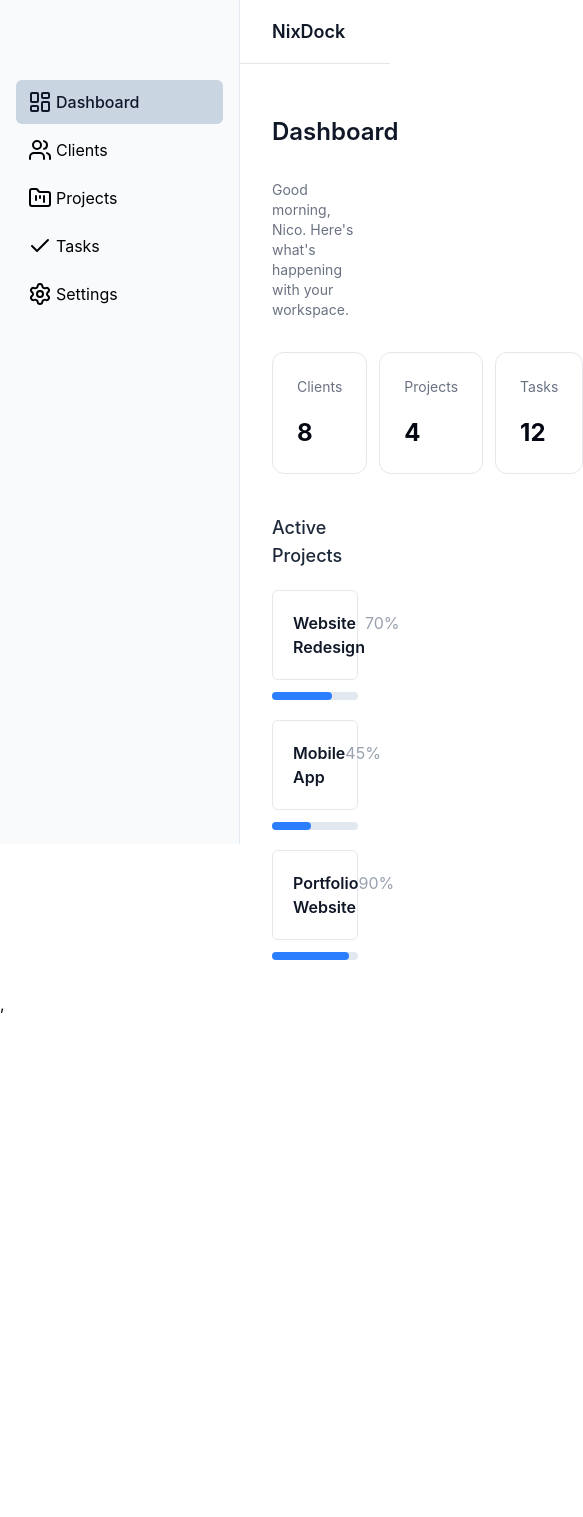
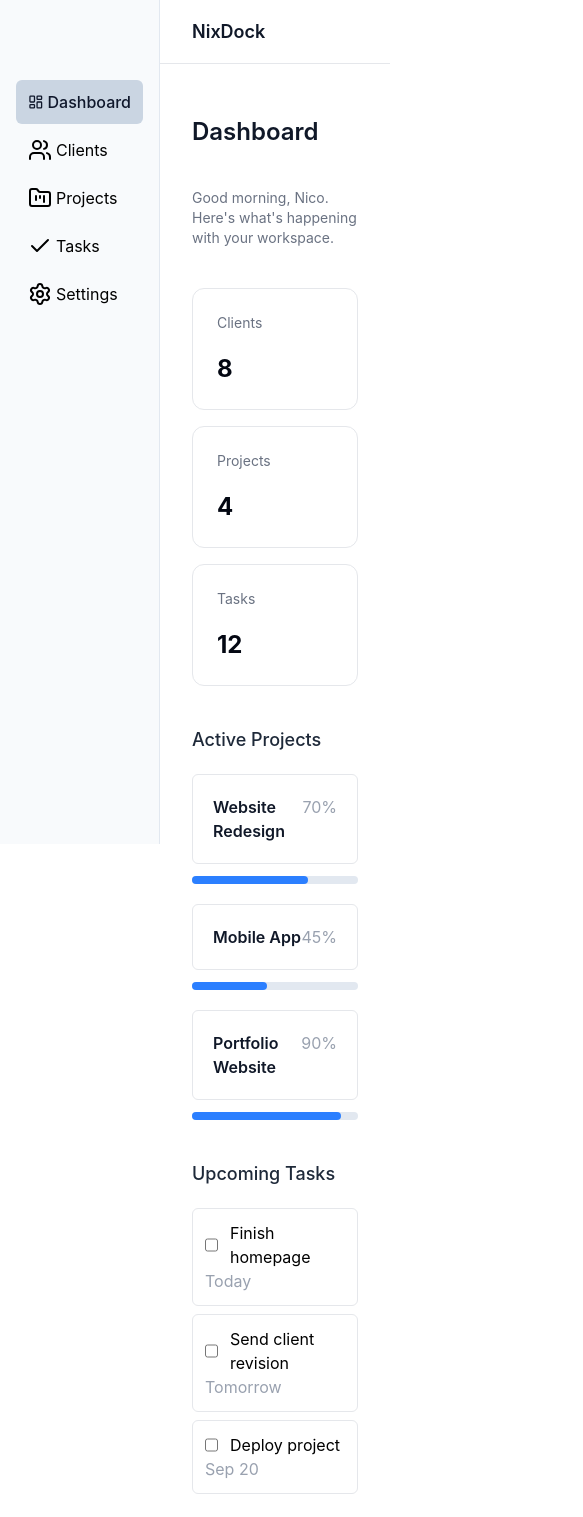
Before and after one commit to nico-devstudio/NixDock, a React (Vite) app: page / in a window 390 px wide. Shown: the top 1517 px of the page, 583 px wide, since content can reach past the window. Before the commit the page ends 1016 px from the top, so only its background shows below. Built offline with nearby package versions, Linux system fonts and the light colour scheme.

Commit message:
feat: complete responsive dashboard layout

```diff
--- a/src/components/Header.jsx
+++ b/src/components/Header.jsx
@@ -1,6 +1,6 @@
 export default function Header() {
   return (
-    <header className="bg-white fixed top-0 right-0 left-60 px-8 h-16 z-10 border-b border-gray-200 flex items-center text-lg font-semibold text-gray-900">
+    <header className="bg-white fixed top-0 right-0 left-40 md:left-60 px-8 h-16 z-10 border-b border-gray-200 flex items-center text-lg font-semibold text-gray-900">
       NixDock
     </header>
   );
--- a/src/components/Sidebar.jsx
+++ b/src/components/Sidebar.jsx
@@ -14,7 +14,7 @@ export default function Sidebar() {
     "px-3 py-2.5 min-h-10 rounded-md flex items-center gap-1 bg-slate-300 text-slate-900 font-medium";
 
   return (
-    <aside className="flex flex-col gap-1 w-60 h-screen px-4 pt-20 bg-slate-50 border-r border-slate-200 fixed top-0 left-0">
+    <aside className="flex flex-col gap-1 w-40 md:w-60 h-screen px-4 pt-20 bg-slate-50 border-r border-slate-200 fixed top-0 left-0">
       <NavLink
         className={({ isActive }) =>
           isActive ? sideBarActiveStyle : sideBarPagesStyle
--- a/src/layouts/RootLayout.jsx
+++ b/src/layouts/RootLayout.jsx
@@ -8,7 +8,7 @@ export default function RootLayout() {
     <>
       <Header />
       <Sidebar />
-      <main className="bg-white p-8 ml-60 mt-20">
+      <main className="bg-white p-8 ml-40 md:ml-60 mt-20">
         <Dashboard />
       </main>
     </>
--- a/src/pages/Dashboard.jsx
+++ b/src/pages/Dashboard.jsx
@@ -1,19 +1,27 @@
 export default function Dashboard() {
   const cardsStyle =
     "border border-gray-200 rounded-xl p-6 text-sm text-gray-500 hover:border-gray-300 hover:shadow-sm transition flex-1";
-  const numbersStyle = "text-2xl text-gray-950 block mt-5";
+  const numbersStyle = "text-2xl text-gray-950 block mt-5 ";
+  const container =
+    "flex flex-wrap justify-between border border-gray-200 rounded-md";
+  const activeProjectTitleStyle = "text-gray-900 font-semibold flex-1";
+  const mutedText = "text-gray-400";
+  const actProjOuterProgStyle = "h-2 bg-slate-200 rounded-full w-full mt-3";
+  const actProjInnerProgStyle = "h-2 bg-blue-500 rounded-full";
+  const h2Style = "text-lg font-medium text-gray-800";
 
   return (
     <>
-      <h1 className="text-2xl font-semibold text-gray-900 mb-8 mt-1 ">
+      <div className="max-w-5xl">
+        <h1 className="text-2xl font-semibold text-gray-900 mb-10 mt-1 ">
           Dashboard
         </h1>
 
-      <p className="text-sm text-gray-500 mb-8">
+        <p className="text-sm text-gray-500 mb-10">
           Good morning, Nico. Here's what's happening with your workspace.
         </p>
 
-      <section className="flex flex-row gap-3">
+        <section className="flex flex-col gap-4 md:flex-row">
           <div className={cardsStyle}>
             <p>Clients</p>
             <strong className={numbersStyle}>8</strong>
@@ -29,37 +37,83 @@ export default function Dashboard() {
         </section>
 
         <section className="mt-10">
-        <h2 className="text-lg font-medium text-gray-800">Active Projects</h2>
+          <h2 className={h2Style}>Active Projects</h2>
           <div className="space-y-5 mt-5">
             <div>
-            <div className="flex justify-between border border-gray-200 rounded-md p-5">
-              <p className="text-gray-900 font-semibold">Website Redesign</p>
-              <p className="text-gray-400">70%</p>
+              <div className={`${container} p-5`}>
+                <p className={activeProjectTitleStyle}>Website Redesign</p>
+                <p className={`${mutedText} shrink-0`}>70%</p>
               </div>
-            <div className="h-2  bg-slate-200 rounded-full w-full mt-3">
-              <div className="h-2 bg-blue-500 rounded-full w-[70%]"></div>
+              <div className={actProjOuterProgStyle}>
+                <div className={`${actProjInnerProgStyle} w-[70%]`}></div>
               </div>
             </div>
             <div>
-            <div className="flex justify-between border border-gray-200 rounded-md p-5">
-              <p className="text-gray-900 font-semibold">Mobile App</p>
-              <p className="text-gray-400">45%</p>
+              <div className={`${container} p-5`}>
+                <p className={activeProjectTitleStyle}>Mobile App</p>
+                <p className={`${mutedText} shrink-0`}>45%</p>
               </div>
-            <div className="h-2  bg-slate-200 rounded-full w-full mt-3">
-              <div className="h-2 bg-blue-500 rounded-full w-[45%]"></div>
+              <div className={actProjOuterProgStyle}>
+                <div className={`${actProjInnerProgStyle} w-[45%]`}></div>
               </div>
             </div>
             <div>
-            <div className="flex justify-between border border-gray-200 rounded-md p-5">
-              <p className="text-gray-900 font-semibold">Portfolio Website</p>
-              <p className="text-gray-400">90%</p>
+              <div className={`${container} p-5`}>
+                <p className={activeProjectTitleStyle}>Portfolio Website</p>
+                <p className={`${mutedText} shrink-0`}>90%</p>
               </div>
-            <div className="h-2  bg-slate-200 rounded-full w-full mt-3">
-              <div className="h-2 bg-blue-500 rounded-full w-[90%]"></div>
+              <div className={actProjOuterProgStyle}>
+                <div className={`${actProjInnerProgStyle} w-[90%]`}></div>
               </div>
             </div>
           </div>
         </section>
+
+        <section className="mt-10">
+          <h2 className={h2Style}>Upcoming Tasks</h2>
+          <div className="space-y-2 mt-5">
+            <div className={`${container} p-3`}>
+              <div className="flex gap-3 min-w-0">
+                <input type="checkbox" />
+                <p className="flex-1">Finish homepage</p>
+              </div>
+              <p className={`${mutedText} shrink-0`}>Today</p>
+            </div>
+            <div className={`${container} p-3`}>
+              <div className="flex gap-3 min-w-0">
+                <input type="checkbox" />
+                <p className="flex-1">Send client revision</p>
+              </div>
+              <p className={`${mutedText} shrink-0`}>Tomorrow</p>
+            </div>
+            <div className={`${container} p-3`}>
+              <div className="flex gap-3  min-w-0">
+                <input type="checkbox" />
+                <p className="flex-1">Deploy project</p>
+              </div>
+              <p className={`${mutedText} shrink-0`}>Sep 20</p>
+            </div>
+          </div>
+        </section>
+
+        <section className="mt-10">
+          <h2 className={h2Style}>Recent Deliverables</h2>
+          <div className="space-y-2 mt-5">
+            <div className={`${container} p-3`}>
+              <p>Homepage Design</p>
+              <p className={`${mutedText} shrink-0`}>Sep 15</p>
+            </div>
+            <div className={`${container} p-3`}>
+              <p>Logo Package</p>
+              <p className={`${mutedText} shrink-0`}>Sep 12</p>
+            </div>
+            <div className={`${container} p-3`}>
+              <p>Mobile App Prototype</p>
+              <p className={`${mutedText} shrink-0`}>Sep 10</p>
+            </div>
+          </div>
+        </section>
+      </div>
     </>
   );
 }
```
Lines whose indentation alone changed are shown as unchanged.
